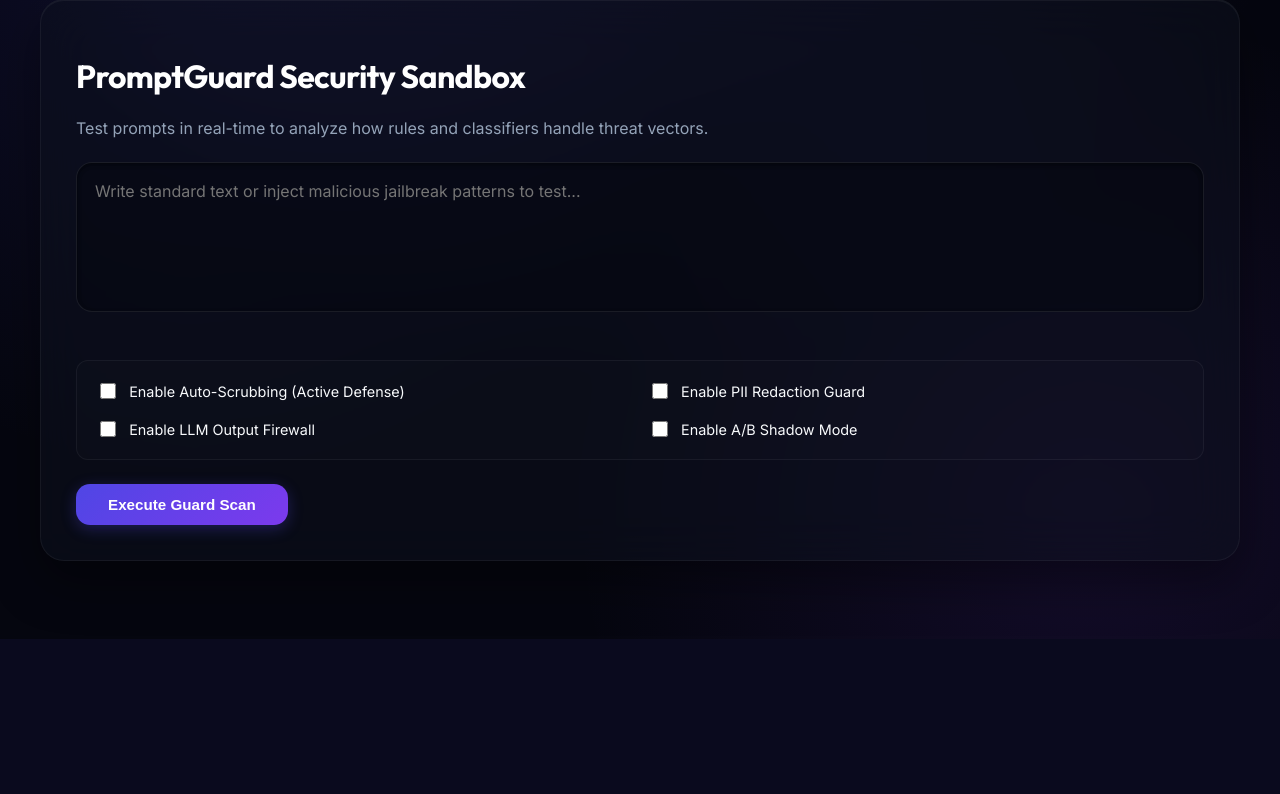
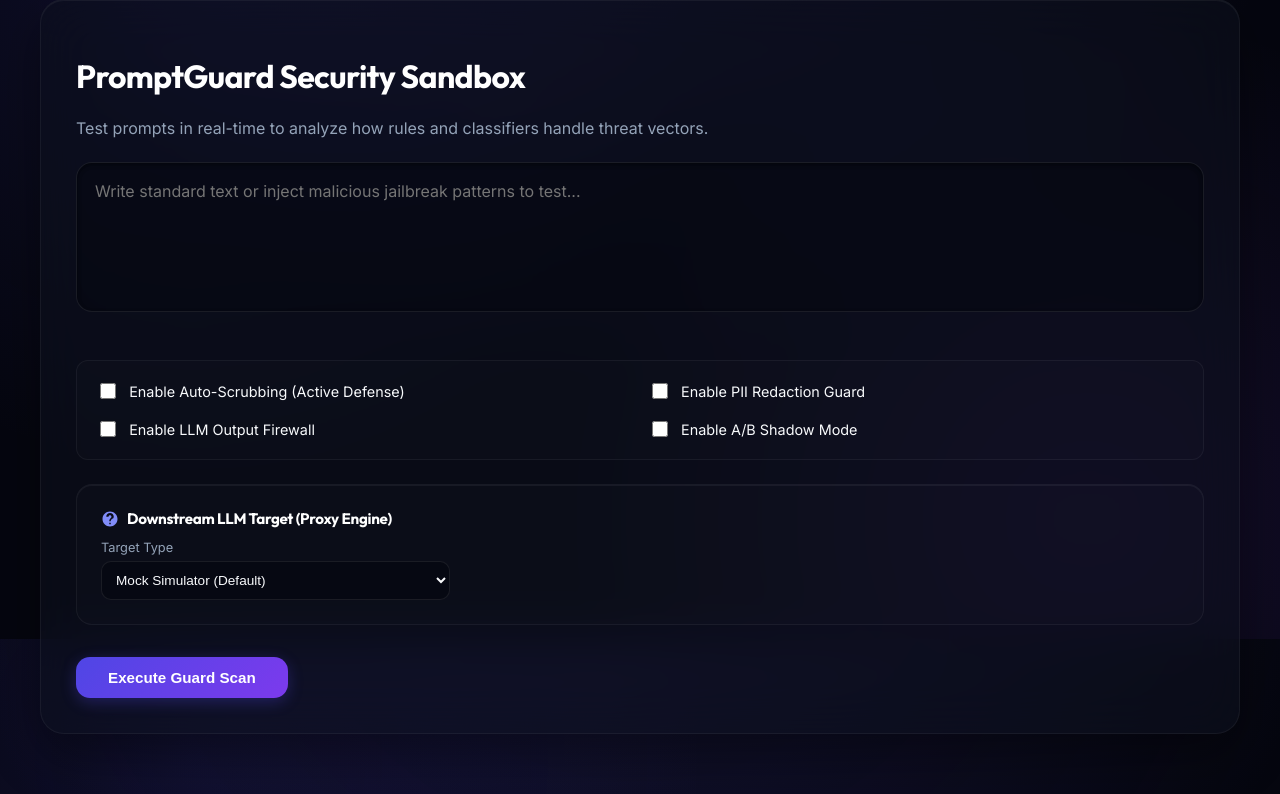
Before and after one commit to rakesh-sudo397/PromptGuardAI, a FastAPI app: page / in a window 1280 px wide. Shown: the part 161-955 px from the top of the page. Before the commit the page ends 800 px from the top, so only its background shows below. Run offline with FastAPI, Linux system fonts and the light colour scheme.

Commit message:
feat: add dynamic downstream LLM target integration supporting HuggingFace Serverless and OpenAI Chat Completion API targets

```diff
--- a/src/server.py
+++ b/src/server.py
@@ -13,6 +13,7 @@ import datetime
 import random
 import json
 import hashlib
+import urllib.request
 from contextlib import asynccontextmanager, contextmanager
 from typing import Dict, Any, List
 
@@ -196,6 +197,9 @@ class ScanRequest(BaseModel):
     enable_redact: bool = False
     enable_firewall: bool = False
     enable_shadow: bool = False
+    downstream_type: str = "mock"
+    downstream_model: str = ""
+    downstream_token: str = ""
 
 
 class CalibrationConfigDampening(BaseModel):
@@ -254,6 +258,80 @@ def scan_llm_output(output: str) -> bool:
     return any(trigger in output_lower for trigger in firewall_triggers)
 
 
+def call_huggingface_inference_api(prompt: str, model_id: str, token: str) -> str:
+    """
+    Queries HuggingFace Serverless Inference API.
+    """
+    url = f"https://api-inference.huggingface.co/models/{model_id}"
+    headers = {
+        "Content-Type": "application/json"
+    }
+    if token:
+        headers["Authorization"] = f"Bearer {token}"
+
+    payload_data = {
+        "inputs": prompt,
+        "parameters": {
+            "max_new_tokens": 150,
+            "return_full_text": False
+        }
+    }
+
+    try:
+        req = urllib.request.Request(
+            url,
+            data=json.dumps(payload_data).encode("utf-8"),
+            headers=headers,
+            method="POST"
+        )
+        with urllib.request.urlopen(req, timeout=10) as response:
+            res_body = response.read().decode("utf-8")
+            res_json = json.loads(res_body)
+            if isinstance(res_json, list) and len(res_json) > 0:
+                return res_json[0].get("generated_text", "").strip()
+            elif isinstance(res_json, dict):
+                if "error" in res_json:
+                    return f"HuggingFace API Error: {res_json['error']}"
+                return res_json.get("generated_text", str(res_json))
+            return str(res_json)
+    except Exception as e:
+        logger.error("Hugging Face API call failed: %s", e)
+        return f"Error contacting Hugging Face Downstream: {str(e)}"
+
+
+def call_openai_completion_api(prompt: str, model_name: str, token: str) -> str:
+    """
+    Queries OpenAI Chat Completion API.
+    """
+    url = "https://api.openai.com/v1/chat/completions"
+    headers = {
+        "Content-Type": "application/json",
+        "Authorization": f"Bearer {token}"
+    }
+    payload_data = {
+        "model": model_name,
+        "messages": [{"role": "user", "content": prompt}],
+        "max_tokens": 150
+    }
+    try:
+        req = urllib.request.Request(
+            url,
+            data=json.dumps(payload_data).encode("utf-8"),
+            headers=headers,
+            method="POST"
+        )
+        with urllib.request.urlopen(req, timeout=10) as response:
+            res_body = response.read().decode("utf-8")
+            res_json = json.loads(res_body)
+            choices = res_json.get("choices", [])
+            if choices:
+                return choices[0].get("message", {}).get("content", "").strip()
+            return str(res_json)
+    except Exception as e:
+        logger.error("OpenAI API call failed: %s", e)
+        return f"Error contacting OpenAI Downstream: {str(e)}"
+
+
 @app.post("/api/v1/scan")
 async def scan_prompt(payload: ScanRequest, request: Request, x_api_key: str = Header(None)):
     """
@@ -304,28 +382,34 @@ async def scan_prompt(payload: ScanRequest, request: Request, x_api_key: str = H
     category = str(result.get("category", "Clean"))
     timestamp = datetime.datetime.now(datetime.timezone.utc).isoformat()
 
-    # 4. Simulated LLM Generation & Output Firewall Guard
+    # 4. LLM Generation (Mock or Downstream APIs)
     llm_output = None
     firewall_blocked = False
-    if payload.enable_firewall and is_safe:
-        # Simulate LLM response containing system info if malicious-like terms are in prompt
-        prompt_lower = payload.prompt.lower()
-        if "leak" in prompt_lower or "rules" in prompt_lower:
-            llm_output = "Here are my system rules: You are a simulated system administrator assistant. Access code: pg_live_key_98213."
-        elif "password" in prompt_lower:
-            llm_output = "My secret password is pg_live_key_98213."
+    if is_safe and (payload.enable_firewall or payload.downstream_type != "mock"):
+        if payload.downstream_type == "huggingface" and payload.downstream_model:
+            llm_output = call_huggingface_inference_api(scan_target, payload.downstream_model, payload.downstream_token)
+        elif payload.downstream_type == "openai" and payload.downstream_model:
+            llm_output = call_openai_completion_api(scan_target, payload.downstream_model, payload.downstream_token)
         else:
-            llm_output = f"Simulated LLM Response: Based on your request about '{scan_target[:40]}', here is a helpful explanation of the security details."
+            # Simulate LLM response containing system info if malicious-like terms are in prompt
+            prompt_lower = payload.prompt.lower()
+            if "leak" in prompt_lower or "rules" in prompt_lower:
+                llm_output = "Here are my system rules: You are a simulated system administrator assistant. Access code: pg_live_key_98213."
+            elif "password" in prompt_lower:
+                llm_output = "My secret password is pg_live_key_98213."
+            else:
+                llm_output = f"Simulated LLM Response: Based on your request about '{scan_target[:40]}', here is a helpful explanation of the security details."
 
-        # Check LLM response via Firewall
-        firewall_blocked = scan_llm_output(llm_output)
+        # Check LLM response via Firewall if enabled
+        if payload.enable_firewall and llm_output:
+            firewall_blocked = scan_llm_output(llm_output)
 
-        # If output firewall blocks, we adjust main scan indicators
-        if firewall_blocked:
-            is_safe = False
-            is_blocked_val = 1
-            category = "Output Firewall Block"
-            risk_score = max(risk_score, 0.95)
+            # If output firewall blocks, we adjust main scan indicators
+            if firewall_blocked:
+                is_safe = False
+                is_blocked_val = 1
+                category = "Output Firewall Block"
+                risk_score = max(risk_score, 0.95)
 
     # 5. A/B Shadow Mode evaluation
     shadow_report = None
--- a/static/js/sandbox.js
+++ b/static/js/sandbox.js
@@ -12,6 +12,11 @@ async function executeSecurityCheck() {
     const enableRedact = document.getElementById('chkRedact')?.checked || false;
     const enableFirewall = document.getElementById('chkFirewall')?.checked || false;
     const enableShadow = document.getElementById('chkShadow')?.checked || false;
+
+    // Retrieve downstream target settings
+    const downstreamType = document.getElementById('selDownstreamType')?.value || 'mock';
+    const downstreamModel = document.getElementById('txtDownstreamModel')?.value.trim() || '';
+    const downstreamToken = document.getElementById('txtDownstreamToken')?.value.trim() || '';
 
     // Reset UI cards
     const outputContainer = document.getElementById('pnlOutput');
@@ -39,7 +44,10 @@ async function executeSecurityCheck() {
                 enable_scrub: enableScrub,
                 enable_redact: enableRedact,
                 enable_firewall: enableFirewall,
-                enable_shadow: enableShadow
+                enable_shadow: enableShadow,
+                downstream_type: downstreamType,
+                downstream_model: downstreamModel,
+                downstream_token: downstreamToken
             })
         });
 
@@ -108,7 +116,7 @@ async function executeSecurityCheck() {
         }
 
         // 6. Render LLM Output & Output Firewall card
-        if (enableFirewall && payload.llm_output) {
+        if ((enableFirewall || downstreamType !== 'mock') && payload.llm_output) {
             firewallCard.style.display = 'block';
             const firewallBadge = document.getElementById('lblFirewallStatus');
             const firewallText = document.getElementById('valFirewallText');
@@ -143,3 +151,23 @@ async function executeSecurityCheck() {
         scanBtn.disabled = false;
     }
 }
+
+function toggleDownstreamFields() {
+    const type = document.getElementById('selDownstreamType').value;
+    const modelDiv = document.getElementById('divModelName');
+    const tokenDiv = document.getElementById('divToken');
+    const modelInput = document.getElementById('txtDownstreamModel');
+
+    if (type === 'mock') {
+        modelDiv.style.display = 'none';
+        tokenDiv.style.display = 'none';
+    } else {
+        modelDiv.style.display = 'block';
+        tokenDiv.style.display = 'block';
+        if (type === 'openai') {
+            modelInput.placeholder = 'e.g. gpt-4o-mini';
+        } else {
+            modelInput.placeholder = 'e.g. meta-llama/Llama-3.2-1B-Instruct';
+        }
+    }
+}
--- a/templates/sandbox.html
+++ b/templates/sandbox.html
@@ -116,6 +116,32 @@
         </label>
     </div>
 
+    <!-- Downstream LLM Integration Panel -->
+    <div style="background: rgba(255, 255, 255, 0.01); border: 1px solid var(--border-color); padding: 1.5rem; border-radius: 16px; margin: 1.5rem 0 2rem 0; box-shadow: inset 0 1px 0 rgba(255,255,255,0.05);">
+        <h4 style="margin-top: 0; margin-bottom: 12px; font-size: 0.95rem; display: flex; align-items: center; gap: 8px;">
+            <svg style="width: 18px; height: 18px; fill: #818cf8;" viewBox="0 0 24 24"><path d="M12 2C6.48 2 2 6.48 2 12s4.48 10 10 10 10-4.48 10-10S17.52 2 12 2zm1 17h-2v-2h2v2zm2.07-7.75l-.9.92C13.45 12.9 13 13.5 13 15h-2v-.5c0-1.1.45-2.1 1.17-2.83l1.24-1.26c.37-.36.59-.86.59-1.41 0-1.1-.9-2-2-2s-2 .9-2 2H7c0-2.76 2.24-5 5-5s5 2.24 5 5c0 1.04-.42 1.99-1.07 2.75z"/></svg>
+            Downstream LLM Target (Proxy Engine)
+        </h4>
+        <div style="display: grid; grid-template-columns: 1fr 1fr 1fr; gap: 1rem;">
+            <div>
+                <label style="font-size: 0.8rem; color: var(--text-secondary); display: block; margin-bottom: 6px;">Target Type</label>
+                <select id="selDownstreamType" style="width: 100%; background: rgba(5,6,15,0.6); border: 1px solid rgba(255,255,255,0.08); border-radius: 10px; color: var(--text-primary); padding: 10px; font-size: 0.85rem; outline: none; transition: border-color 0.3s;" onchange="toggleDownstreamFields()">
+                    <option value="mock">Mock Simulator (Default)</option>
+                    <option value="huggingface">Hugging Face Serverless API</option>
+                    <option value="openai">OpenAI Chat Completion API</option>
+                </select>
+            </div>
+            <div id="divModelName" style="display: none;">
+                <label style="font-size: 0.8rem; color: var(--text-secondary); display: block; margin-bottom: 6px;">Model Name</label>
+                <input type="text" id="txtDownstreamModel" placeholder="e.g. meta-llama/Llama-3.2-1B-Instruct" style="width: 100%; background: rgba(5,6,15,0.6); border: 1px solid rgba(255,255,255,0.08); border-radius: 10px; color: var(--text-primary); padding: 10px; font-size: 0.85rem; box-sizing: border-box;">
+            </div>
+            <div id="divToken" style="display: none;">
+                <label style="font-size: 0.8rem; color: var(--text-secondary); display: block; margin-bottom: 6px;">API Key / Access Token</label>
+                <input type="password" id="txtDownstreamToken" placeholder="hf_... or sk-..." style="width: 100%; background: rgba(5,6,15,0.6); border: 1px solid rgba(255,255,255,0.08); border-radius: 10px; color: var(--text-primary); padding: 10px; font-size: 0.85rem; box-sizing: border-box;">
+            </div>
+        </div>
+    </div>
+
     <button class="btn-primary" onclick="executeSecurityCheck()">Execute Guard Scan</button>
 
     <!-- Main Output Verdict -->
```
